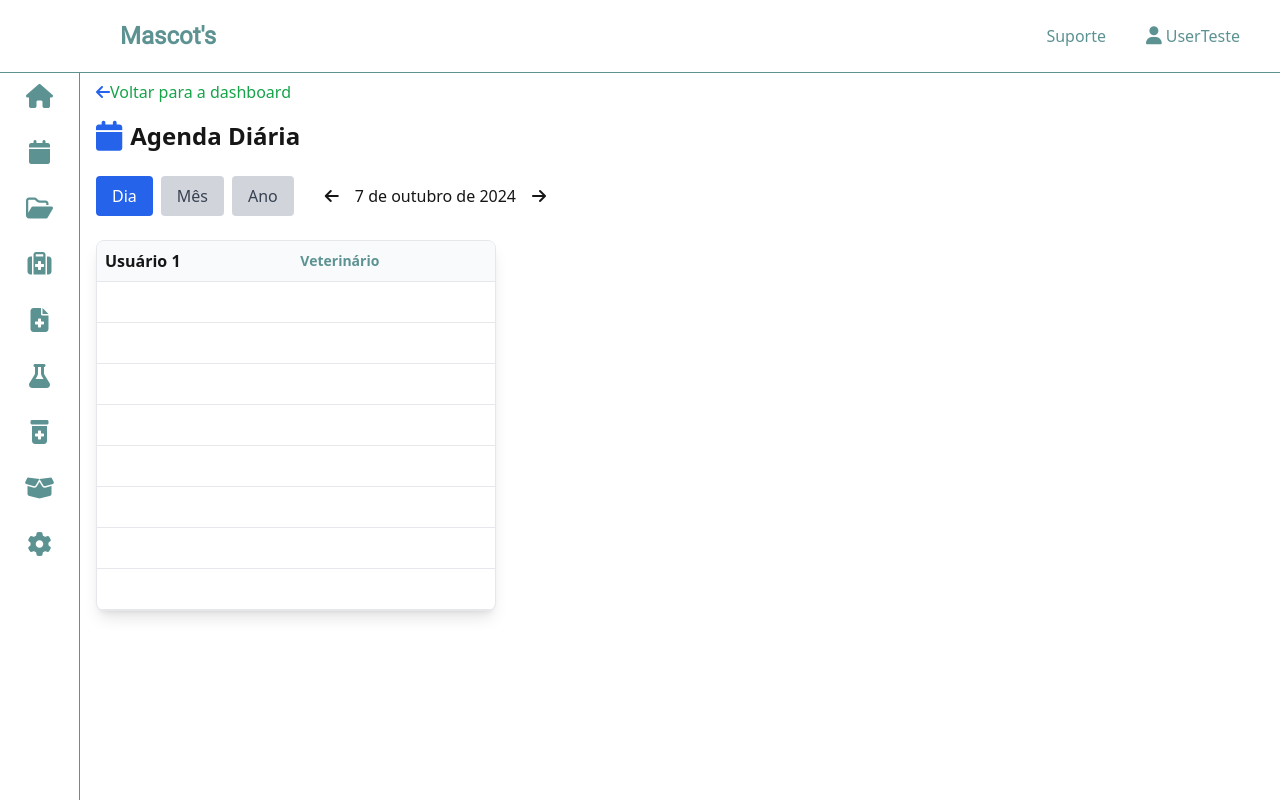
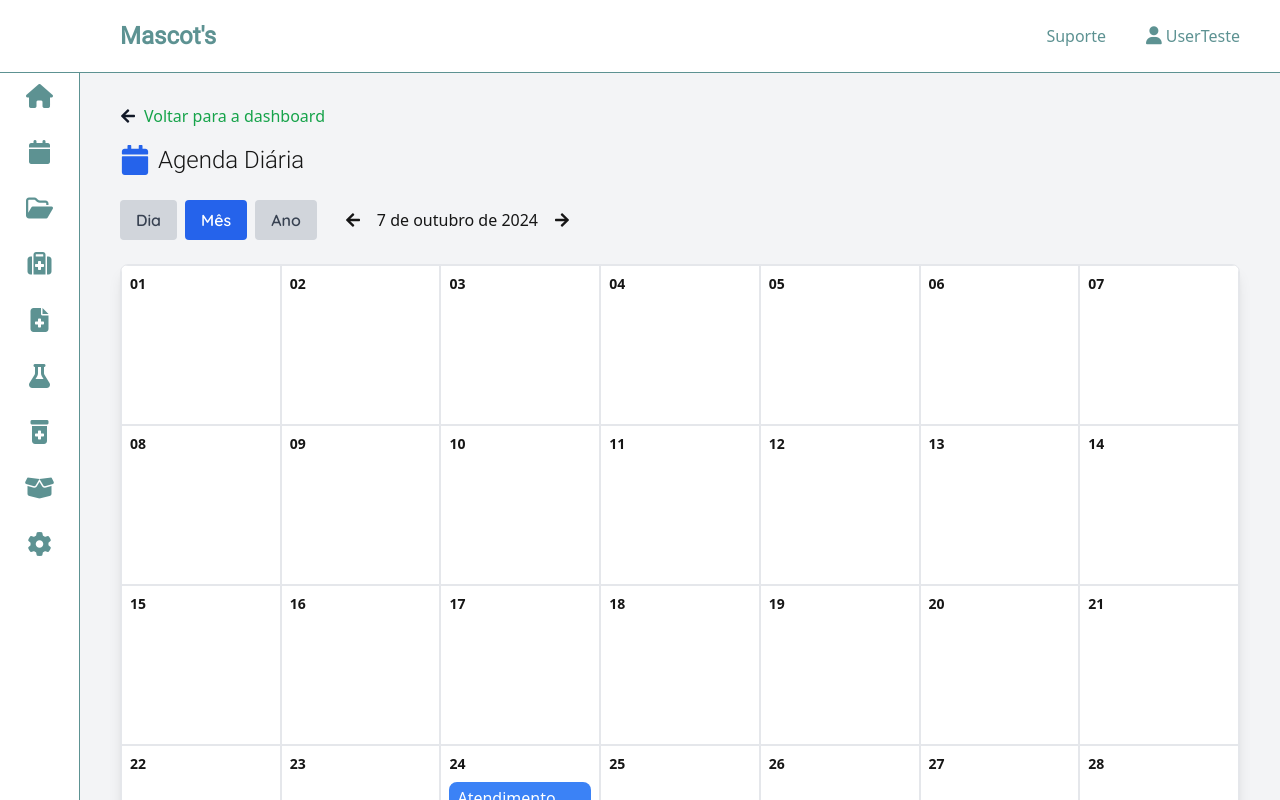
Before and after one commit to softexrecifepe/PI-MASCOTS-TURMA-09-EQUIPE-01, a Next.js app: page /Schedule in a window 1280 px wide. Both pictures are taken after a click on the button "Mês". Built offline with nearby package versions, Linux system fonts and the light colour scheme.

Commit message:
Resolvido conflito de merge na feture/tela-agenda

```diff
--- a/src/app/Schedule/page.tsx
+++ b/src/app/Schedule/page.tsx
@@ -1,84 +1,159 @@
-
+"use client";
+import { useState } from 'react';
 import Link from 'next/link';
+import { FaArrowLeft, FaArrowRight, FaCalendar } from 'react-icons/fa';
 import { Header } from '../components/navigationScreen/header/header';
 import { SideBar } from '../components/navigationScreen/sidebar/sidebar';
 
-export default function Schedule(){
+const Schedule = () => {
+  const [view, setView] = useState('day');
   const currentDate = new Date().toLocaleDateString('pt-BR', { day: 'numeric', month: 'long', year: 'numeric' });
+  const daySchedule = [
+    { time: '08 h', commitment: null },
+    { time: '09 h', commitment: null },
+    { time: '10 h', commitment: null },
+    { time: '11 h', commitment: null },
+    { time: '12 h', commitment: null },
+    { time: '13 h', commitment: null },
+    { time: '14 h', commitment: 'Atendimento - Doguinho Silva', color: 'bg-blue-500' },
+    { time: '15 h', commitment: 'Internamento - Doguinho Silva', color: 'bg-[#9E2C39]' },
+    { time: '16 h', commitment: null },
+    { time: '17 h', commitment: 'Exame - Doguinho Silva', color: 'bg-[#EA3E51]' },
+    { time: '18 h', commitment: null },
+    { time: '19 h', commitment: null },
+    { time: '20 h', commitment: null },
+    { time: '21 h', commitment: null },
+    { time: '22 h', commitment: null },
+    { time: '23 h', commitment: null },
+  ];
+  const monthlySchedule = [
+    { day: '01', commitments: null },
+    { day: '02', commitments: null },
+    { day: '03', commitments: null },
+    { day: '04', commitments: null },
+    { day: '05', commitments: null },
+    { day: '06', commitments: null },
+    { day: '07', commitments: null },
+    { day: '08', commitments: null },
+    { day: '09', commitments: null },
+    { day: '10', commitments: null },
+    { day: '11', commitments: null },
+    { day: '12', commitments: null },
+    { day: '13', commitments: null },
+    { day: '14', commitments: null },
+    { day: '15', commitments: null },
+    { day: '16', commitments: null },
+    { day: '17', commitments: null },
+    { day: '18', commitments: null },
+    { day: '19', commitments: null },
+    { day: '20', commitments: null },
+    { day: '21', commitments: null },
+    { day: '22', commitments: null },
+    { day: '23', commitments: null },
+    {
+      day: '24',
+      commitments: [
+        { name: 'Atendimento', color: 'bg-blue-500' },
+        { name: 'Internamento', color: 'bg-[#9E2C39]' },
+        { name: 'Exame', color: 'bg-[#EA3E51]' }
+      ]
+    },
+    { day: '25', commitments: null },
+    { day: '26', commitments: null },
+    { day: '27', commitments: null },
+    { day: '28', commitments: null },
+    { day: '29', commitments: null },
+    { day: '30', commitments: null },
+    { day: '31', commitments: null },
+  ];
 
-  return(
-    <>
-
+  return (
     <div className="flex h-screen">
       <SideBar />
       <div className="flex-1 flex flex-col">
         <Header />
-        <main className="flex-1 overflow-x-hidden overflow-y-auto  p-4 ml-20 mt-16">
+        <main className="flex-1 bg-gray-100 overflow-x-hidden overflow-y-auto ml-20 mt-[72px] px-10 py-8">
           <div className="container mx-auto">
             <Link href="/dashboard" className="flex items-center text-blue-600 hover:underline mb-4">
-            <i className="fa-solid fa-arrow-left"></i>
-              <span className='text-green-600'>Voltar para a dashboard</span>
+              <FaArrowLeft className="mr-2 text-gray-900" />
+              <span className='text-green-600 '>Voltar para a dashboard</span>
             </Link>
-
             <div className="flex items-center mb-6">
-              <i className='fa-solid fa-calendar text-3xl text-blue-600 mr-2'></i>
-              <h1 className="text-2xl font-bold">Agenda Diária</h1>
+              <FaCalendar className="text-3xl text-blue-600 mr-2" />
+              <h1 className="roboto-light text-2xl">Agenda Diária</h1>
             </div>
-
             <div className="flex items-center justify-between mb-6 w-[450px]">
               <div className="flex space-x-2">
-                <button className="bg-blue-600 text-white px-4 py-2 rounded">Dia</button>
-                <button className="bg-gray-300 text-gray-700 px-4 py-2 rounded">Mês</button>
-                <button className="bg-gray-300 text-gray-700 px-4 py-2 rounded">Ano</button>
+                <button
+                  className={`px-4 py-2 rounded quicksand-semibold ${view === 'day' ? 'bg-blue-600 text-white' : 'bg-gray-300 text-gray-700'}`}
+                  onClick={() => setView('day')}
+                >
+                  Dia
+                </button>
+                <button
+                  className={`px-4 py-2 rounded quicksand-semibold ${view === 'month' ? 'bg-blue-600 text-white' : 'bg-gray-300 text-gray-700'}`}
+                  onClick={() => setView('month')}
+                >
+                  Mês
+                </button>
+                <button className="bg-gray-300 text-gray-700 px-4 py-2 rounded quicksand-semibold">Ano</button>
               </div>
               <div className="flex items-center space-x-4">
-                <button><i className="fa-solid fa-arrow-left"></i></button>
+                <button><FaArrowLeft /></button>
                 <span>{currentDate}</span>
-                <button><i className="fa-solid fa-arrow-right"></i></button>
+                <button><FaArrowRight /></button>
               </div>
             </div>
-
+            {view === 'day' ? (
               <div className="bg-white border rounded-lg overflow-hidden shadow-lg w-[400px]">
-              <table className="w-full">
+                <table className="w-full table-fixed">
                   <thead>
                     <tr className="bg-gray-50">
-                    <th className="border-b p-2 text-left">Usuário 1</th>
-                    <th className="border-b p-2 text-left text-sm text-darkCyan">Veterinário</th>
+                      <th className="border-b p-2 text-left w-24">Usuário 1</th>
+                      <th className="border-b p-2 text-left text-sm text-green-600 roboto-light tracking-wider">Veterinário</th>
                     </tr>
                   </thead>
                   <tbody>
-                  {/* Aqui você pode adicionar linhas da tabela conforme necessário */}
-                  <tr>
-                    <td className="border-b p-2" colSpan={2}>&nbsp;</td>
+                    {daySchedule.map((item, index) => (
+                      <tr key={index}>
+                        <td className="border-b p-2 text-left roboto-light bg-gray-100">{item.time}</td>
+                        <td className="border-b p-2">
+                          {item.commitment ? (
+                            <div className={`${item.color} roboto-medium text-white rounded-lg px-2 py-1`}>
+                              {item.commitment}
+                            </div>
+                          ) : (
+                            <div> </div>
+                          )}
+                        </td>
                       </tr>
-									<tr>
-                    <td className="border-b p-2" colSpan={2}>&nbsp;</td>
-                  </tr>
-									<tr>
-                    <td className="border-b p-2" colSpan={2}>&nbsp;</td>
-                  </tr>
-									<tr>
-                    <td className="border-b p-2" colSpan={2}>&nbsp;</td>
-                  </tr>
-									<tr>
-                    <td className="border-b p-2" colSpan={2}>&nbsp;</td>
-                  </tr>
-									<tr>
-                    <td className="border-b p-2" colSpan={2}>&nbsp;</td>
-                  </tr>
-									<tr>
-                    <td className="border-b p-2" colSpan={2}>&nbsp;</td>
-                  </tr>
-									<tr>
-                    <td className="border-b p-2" colSpan={2}>&nbsp;</td>
-                  </tr>
+                    ))}
                   </tbody>
                 </table>
               </div>
+            ) : (
+              <div className="bg-white border rounded-lg overflow-hidden shadow-lg w-full">
+                <div className="grid grid-cols-7 gap-0">
+                  {monthlySchedule.map((item, index) => (
+                    <div key={index} className="border p-2 h-40">
+                      <div className="text-sm font-bold">{item.day}</div>
+                      <div className="mt-2">
+                        {item.commitments && item.commitments.map((commitment, i) => (
+                          <div key={i} className={`rounded-lg px-2 py-1 mb-1 ${commitment.color} text-white`}>
+                            {commitment.name}
+                          </div>
+                        ))}
+                      </div>
+                    </div>
+                  ))}
+                </div>
+              </div>
+            )}
           </div>
         </main>
       </div>
     </div>
-    </>
-  )
-};
+  );
+}
+
+export default Schedule;
```
Lines whose indentation alone changed are shown as unchanged.
